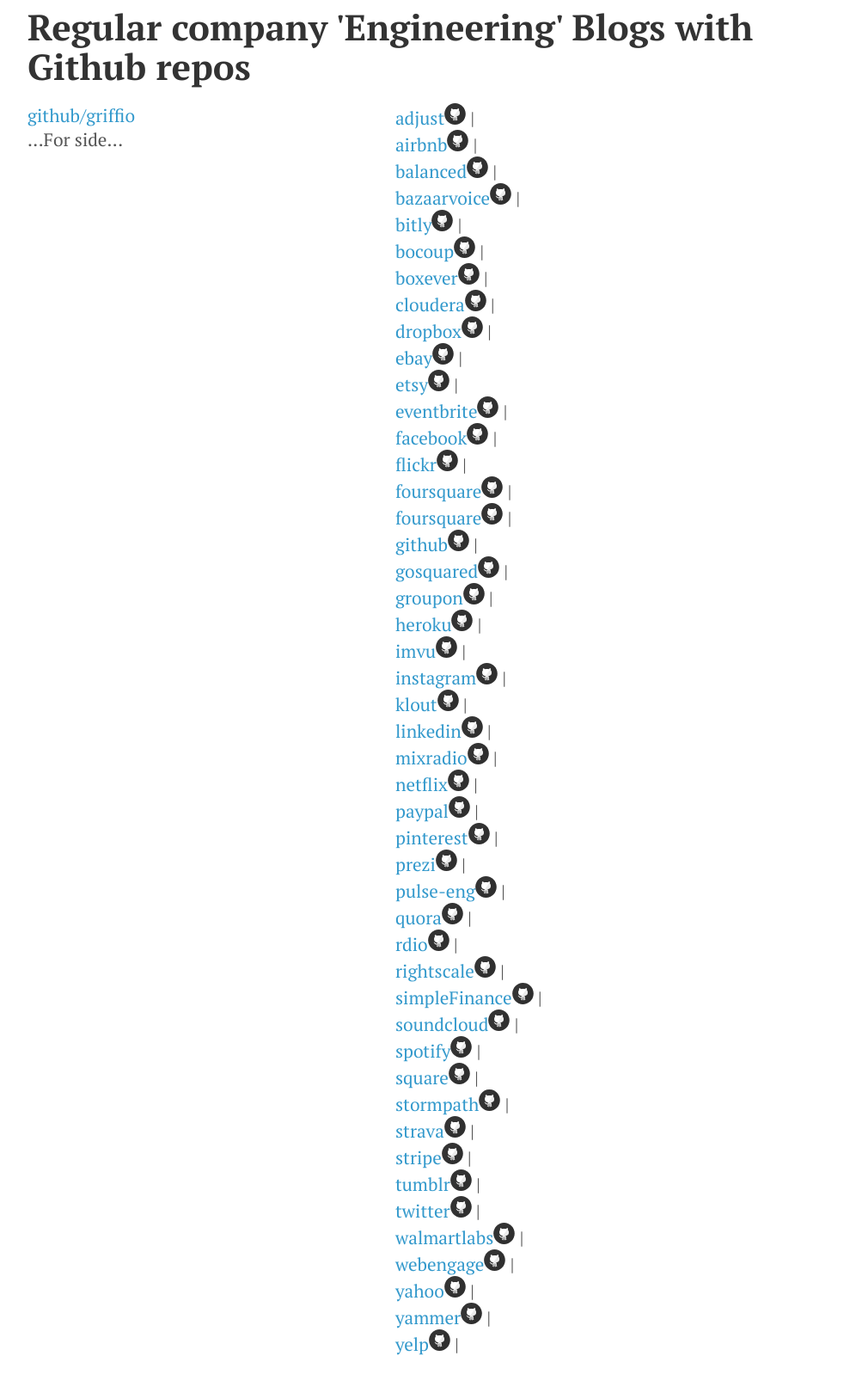
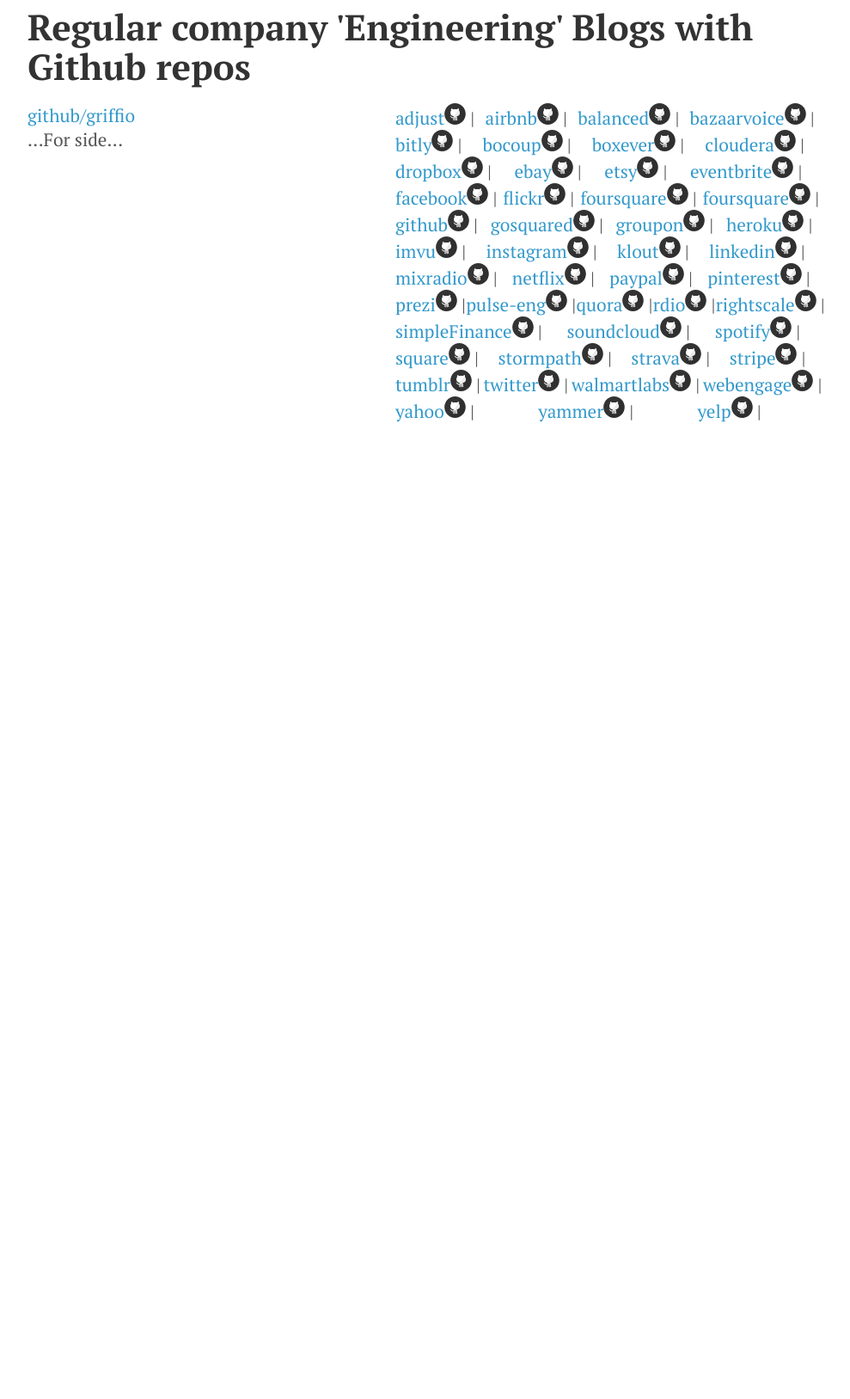
Before and after one commit to griffio/griffio.github.io, a Jekyll site: the page built from engineering-tech-blogs.html, in a window 1280 px wide. Shown: the whole page at 86% size, without its empty margins (144-1133 px from the left). Built offline with Jekyll 4.4.1, drawn with Linux system fonts in a browser that asks for light colours; nearby versions of some CDN libraries; after the commit the page ends 900 px from its top, so only the background shows below that.

Commit message:
Update styles.css

```diff
--- a/stylesheets/styles.css
+++ b/stylesheets/styles.css
@@ -261,6 +261,11 @@
 
 # flexbox
 
+.techblogs-flex-layout {
+  flex: 1 1 0%;
+  padding: 0.5rem;
+}
+
 .flex-container {
   display: -webkit-flex; display: flex;
   -webkit-flex-flow: row wrap; flex-flow: row wrap;
```
